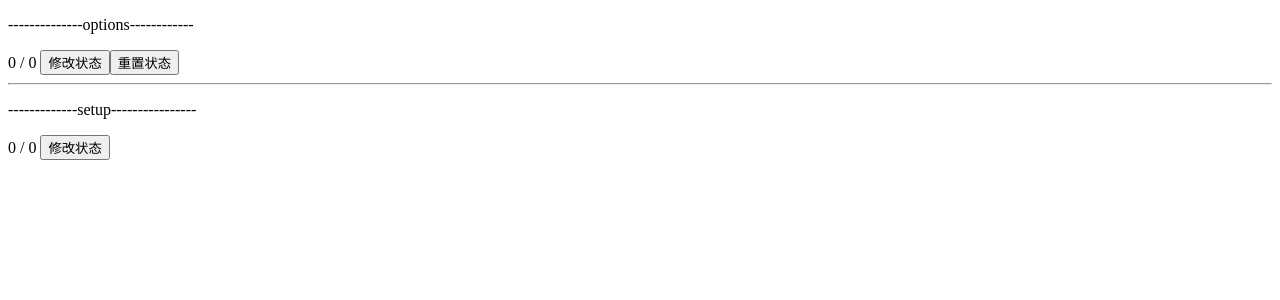
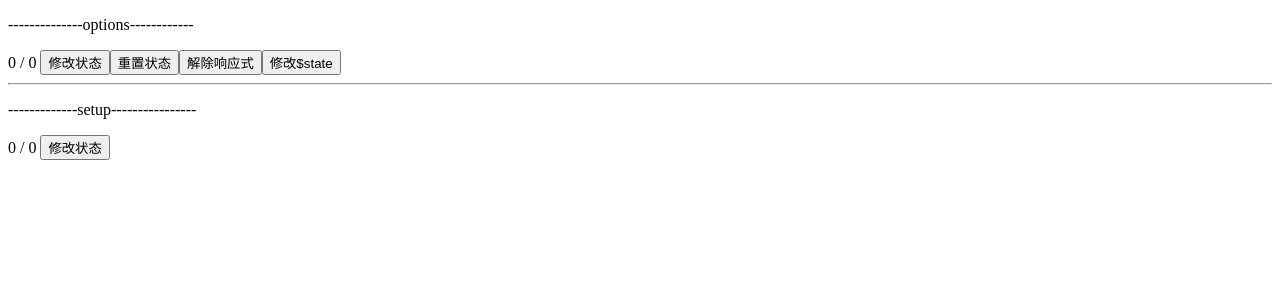
Before and after one commit to JeasonSun/mpinia, a Vue app: page / in a window 1280 px wide. Shown: the top 300 px of the page. Built offline with nearby package versions, Linux system fonts and the light colour scheme.

Commit message:
feat(dispose): dispose-state

```diff
--- a/src/App.vue
+++ b/src/App.vue
@@ -35,6 +35,14 @@ const handleReset1 = () => {
   store1.$reset();
 };
 
+const handleDispose = () => {
+  store1.$dispose();
+};
+
+const handleSetState = () => {
+  store1.$state = { count: 12032 };
+};
+
 const store2 = useCounterStore2();
 const handleClick2 = () => {
   // store2.increment();
@@ -49,6 +57,9 @@ const handleClick2 = () => {
   {{ store1.count }} / {{ store1.double }}
   <button @click="handleClick1">修改状态</button>
   <button @click="handleReset1">重置状态</button>
+  <button @click="handleDispose">解除响应式</button>
+  <button @click="handleSetState">修改$state</button>
+
   <hr />
   <p>-------------setup----------------</p>
   {{ store2.count }} / {{ store2.double }}
--- a/src/pinia/store.js
+++ b/src/pinia/store.js
@@ -60,6 +60,11 @@ function createSetupStore(id, setup, pinia, isOption) {
       );
     },
     $onAction: addSubscription.bind(null, actionSubscriptions),
+    $dispose() {
+      scope.stop();
+      actionSubscriptions = [];
+      pinia._s.delete(id);
+    },
   };
   const store = reactive(partialStore);
   const setupStore = pinia._e.run(() => {
@@ -125,6 +130,15 @@ function createSetupStore(id, setup, pinia, isOption) {
 
   pinia._s.set(id, store);
   Object.assign(store, setupStore);
+
+  Object.defineProperty(store, "$state", {
+    get: () => pinia.state.value[id],
+    set: (state) => {
+      $patch(($state) => {
+        Object.assign($state, state);
+      });
+    },
+  });
   return store;
 }
 
```
Also changed, not shown: 1 other file (tests, documents, lock files or other folders).
